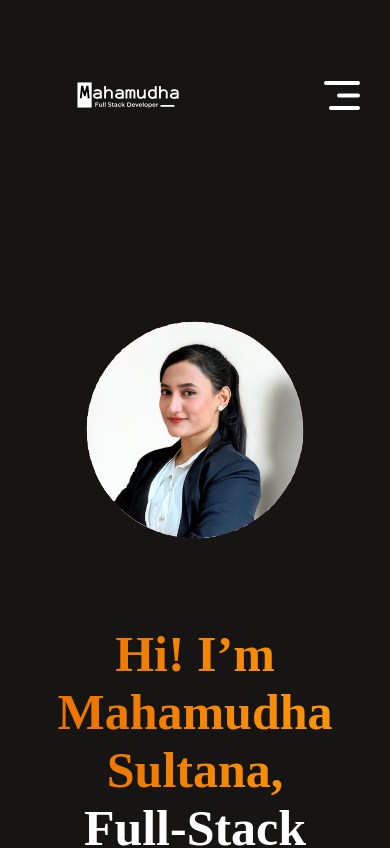
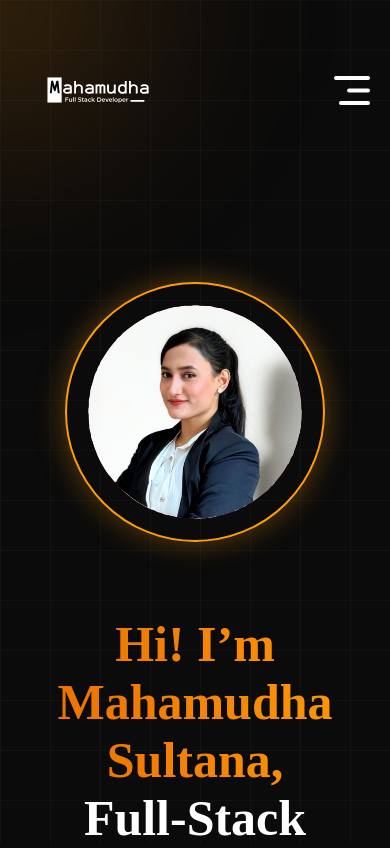
Before and after one commit to juweana/react-portfolio-website, a React app: page / in a window 390 px wide. Shown: the top 848 px of the page. Built offline with nearby package versions, Linux system fonts and the light colour scheme; the HTML template or start-up script is replaced by a standard one.

Commit message:
feature added

```diff
--- a/src/App.jsx
+++ b/src/App.jsx
@@ -2,13 +2,16 @@ import About from "./Components/About/About";
 import Contact from "./Components/Contact/Contact";
 import Footer from "./Components/Footer/Footer";
 import Hero from "./Components/Hero/Hero";
+import MouseBackground from "./Components/MouseBackground/MouseBackground";
 import MyWork from "./Components/MyWork/MyWork";
 import Navbar from "./Components/Navbar";
 import Services from "./Components/Services/Services";
 
 const App = () => {
   return (
-    <div>
+    <div className="app">
+      {/* Global background follows the cursor across the whole site */}
+      <MouseBackground />
       <Navbar />
       <Hero />
       <About />
--- a/src/Components/About/About.css
+++ b/src/Components/About/About.css
@@ -90,7 +90,7 @@
 }
 @media (max-width: 768px) {
   .about {
-    gap: 80px;
+    gap: 10px;
     margin: 50px 70px;
     align-items: start;
   }
@@ -102,10 +102,7 @@
     flex-direction: column;
   }
   .about-left img {
-    width: 500px;
-    height: auto;
-    align-items: center;
-    justify-content: center;
+    display: none;
   }
   .about-pera {
     font-size: 18px;
--- a/src/Components/Hero/Hero.css
+++ b/src/Components/Hero/Hero.css
@@ -4,9 +4,32 @@
   flex-direction: column;
   gap: 35px;
 }
+/* Floating animation loop */
+@keyframes floatAnimation {
+  0% {
+    transform: translateY(0px);
+  }
+  50% {
+    transform: translateY(
+      -12px
+    ); /* Adjust this value to make it float higher or lower */
+  }
+  100% {
+    transform: translateY(0px);
+  }
+}
+
 .hero img {
   margin-top: 120px;
+  width: 280px; /* Adjust size if needed */
+  height: 280px;
+  object-fit: cover; /* Ensures the image doesn't stretch */
+  border-radius: 50%; /* Makes it a clean circle */
+  border: 2px solid #ff9d09; /* Your theme's orange border */
+  box-shadow: 0 0 30px rgba(255, 157, 9, 0.35); /* Adds a gorgeous matching glow */
+  animation: floatAnimation 4s ease-in-out infinite;
 }
+
 .hero h1 {
   text-align: center;
   width: 70%;
@@ -66,6 +89,14 @@
   .hero img {
     margin-top: 110px;
     width: 260px;
+
+    /* Adjust size if needed */
+    height: 260px;
+    object-fit: cover; /* Ensures the image doesn't stretch */
+    border-radius: 50%; /* Makes it a clean circle */
+    border: 2px solid #ff9d09; /* Your theme's orange border */
+    box-shadow: 0 0 30px rgba(255, 157, 9, 0.35); /* Adds a gorgeous matching glow */
+    animation: floatAnimation 4s ease-in-out infinite;
   }
   .hero h1 {
     margin-top: 30px;
--- /dev/null
+++ b/src/Components/MouseBackground/MouseBackground.css
@@ -0,0 +1,41 @@
+.global-glow-container {
+  position: fixed;
+  top: 0;
+  left: 0;
+  width: 100vw;
+  height: 100vh;
+  pointer-events: none;
+  z-index: -1;
+  overflow: hidden;
+}
+
+/* Static Block / Grid Pattern */
+.global-grid-pattern {
+  position: absolute;
+  inset: 0;
+  background-image:
+    linear-gradient(to right, rgba(255, 255, 255, 0.03) 1px, transparent 1px),
+    linear-gradient(to bottom, rgba(255, 255, 255, 0.03) 1px, transparent 1px);
+  background-size: 50px 50px;
+}
+
+/* The Smooth Moving Glow Blob */
+.global-glow-blob {
+  position: absolute;
+  top: 0;
+  left: 0;
+  width: 500px;
+  height: 500px;
+  background: radial-gradient(
+    circle,
+    rgba(255, 157, 9, 0.22) 0%,
+    rgba(233, 109, 0, 0.04) 50%,
+    transparent 80%
+  );
+  border-radius: 50%;
+  filter: blur(70px);
+  /* Centers the blob on the coordinates without affecting performance */
+  margin-top: -250px;
+  margin-left: -250px;
+  will-change: transform;
+}
--- /dev/null
+++ b/src/Components/MouseBackground/MouseBackground.jsx
@@ -0,0 +1,48 @@
+import React, { useEffect, useRef } from "react";
+import "./MouseBackground.css";
+
+const MouseBackground = () => {
+  const blobRef = useRef(null);
+
+  // Track actual mouse position and current smooth position using refs to avoid re-renders
+  const mousePos = useRef({ x: 0, y: 0 });
+  const currentPos = useRef({ x: 0, y: 0 });
+
+  useEffect(() => {
+    const handleMouseMove = (e) => {
+      mousePos.current = { x: e.clientX, y: e.clientY };
+    };
+
+    window.addEventListener("mousemove", handleMouseMove);
+
+    // Smooth animation loop (Lerp - Linear Interpolation)
+    let animationFrameId;
+    const render = () => {
+      // Adjust the 0.1 value to make it faster (higher) or smoother/sluggish (lower)
+      currentPos.current.x += (mousePos.current.x - currentPos.current.x) * 0.1;
+      currentPos.current.y += (mousePos.current.y - currentPos.current.y) * 0.1;
+
+      if (blobRef.current) {
+        blobRef.current.style.transform = `translate3d(${currentPos.current.x}px, ${currentPos.current.y}px, 0)`;
+      }
+
+      animationFrameId = requestAnimationFrame(render);
+    };
+
+    render();
+
+    return () => {
+      window.removeEventListener("mousemove", handleMouseMove);
+      cancelAnimationFrame(animationFrameId);
+    };
+  }, []);
+
+  return (
+    <div className="global-glow-container">
+      <div className="global-grid-pattern" />
+      <div ref={blobRef} className="global-glow-blob" />
+    </div>
+  );
+};
+
+export default MouseBackground;
--- a/src/Components/Navbar.css
+++ b/src/Components/Navbar.css
@@ -84,3 +84,46 @@
     gap: 20px;
   }
 }
+/* Extra tweaks specifically for smaller phones (under 480px wide) */
+@media (max-width: 480px) {
+  .navbar {
+    margin: 15px 20px; /* Tighter side margins to prevent screen crowding */
+  }
+  .nav-connect {
+    display: none;
+  }
+  .nav-mob-open {
+    display: block;
+    position: fixed;
+    right: 20px;
+    cursor: pointer;
+  }
+  .nav-mob-close {
+    display: block;
+    position: absolute; /* Changed to absolute so it stays locked inside the menu */
+    top: 25px;
+    right: 25px; /* Using right keeps it neatly positioned */
+    width: 25px;
+    cursor: pointer;
+  }
+
+  .nav-menu {
+    position: fixed;
+    flex-direction: column;
+    align-items: flex-start;
+    top: 0;
+    gap: 30px;
+    background: linear-gradient(267deg, #333333, #af3400);
+    width: 250px;
+    height: 100vh;
+    z-index: 10;
+    transition: right 0.5s ease-in-out;
+    right: -260px; /* Must be larger than the width (250px) to stay completely hidden off-screen */
+  }
+
+  .nav-menu li {
+    font-size: 20px; /* Scaled down text size for smaller screens */
+    padding-left: 30px; /* Reduced padding */
+    gap: 15px;
+  }
+}
--- a/src/index.css
+++ b/src/index.css
@@ -5,7 +5,8 @@
 }
 body {
   height: 100vh;
-  background: #161513;
+
   color: white;
   font-family: "outfit";
+  background-color: #0b0b0b;
 }
```
